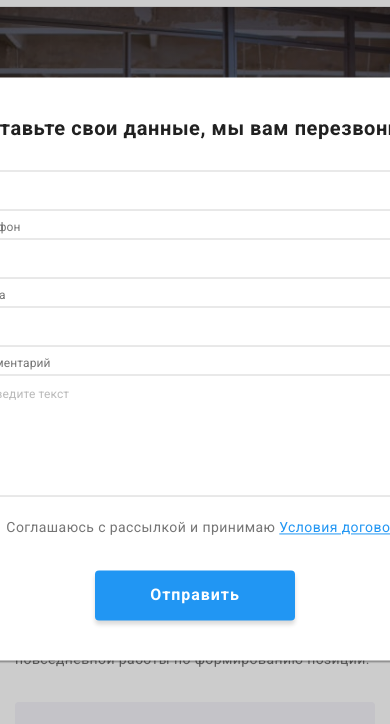
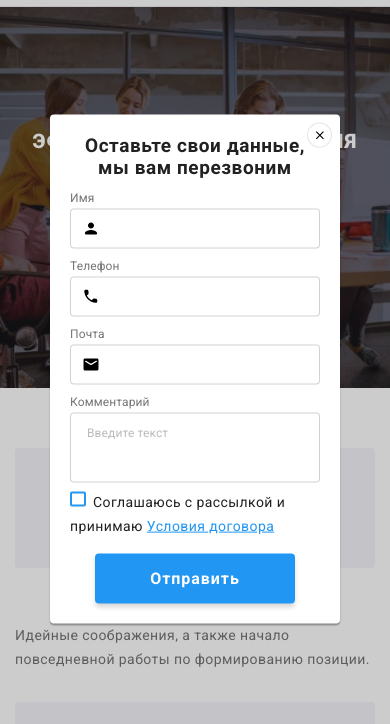
Before and after one commit to atamaiNia/goit-markup-hw-08, a plain HTML site: page index.html in a window 390 px wide. Both pictures are taken after a click on the button "Заказать услугу". Shown: the part 53-777 px from the top of the page. Drawn offline with nearby package versions, Linux system fonts and the light colour scheme.

Commit message:
complete all in 320px

```diff
--- a/js/modal.js
+++ b/js/modal.js
@@ -3,6 +3,7 @@
     openModalBtn: document.querySelector('[data-modal-open]'),
     closeModalBtn: document.querySelector('[data-modal-close]'),
     modal: document.querySelector('[data-modal]'),
+    body: document.querySelector('.body'),
   };
 
   refs.openModalBtn.addEventListener('click', toggleModal);
@@ -10,5 +11,6 @@
 
   function toggleModal() {
     refs.modal.classList.toggle('is-hidden');
+    refs.body.classList.toggle('no-scroll');
   }
 })();
--- a/sass/components/_modal.scss
+++ b/sass/components/_modal.scss
@@ -3,13 +3,17 @@
   top: 50%;
   left: 50%;
   transform: translate(-50%, -50%);
-  width: 528px;
-  min-height: 581px;
+  width: 290px;
   background-color: var(--main-bg-color);
   border-radius: 4px;
-  padding: 40px;
+  padding: 20px;
   box-shadow: 0px 1px 3px rgba(0, 0, 0, 0.12), 0px 1px 1px rgba(0, 0, 0, 0.14),
     0px 2px 1px rgba(0, 0, 0, 0.2);
+  @include desktop {
+    width: 528px;
+    padding: 40px;
+    min-height: 581px;
+  }
 }
 
 .modal__btn-close {
@@ -20,11 +24,16 @@
   justify-content: center;
   align-items: center;
   background-color: var(--main-bg-color);
+  width: 25px;
+  height: 25px;
+  padding: 5px;
+  border: 1px solid rgba(0, 0, 0, 0.1);
+  border-radius: 50%;
+  @include mobile {
     width: 30px;
     height: 30px;
     padding: 6px;
-  border: 1px solid rgba(0, 0, 0, 0.1);
-  border-radius: 50%;
+  }
 }
 
 .modal__icon-close {
@@ -46,12 +55,15 @@
 
 .modal__title {
   font-weight: 700;
-  font-size: 20px;
+  font-size: 19px;
   line-height: 1.15;
   letter-spacing: 0.03em;
   color: var(--main-text-color);
   text-align: center;
   margin-bottom: 12px;
+  @include mobile {
+    font-size: 20px;
+  }
 }
 
 .form__field {
@@ -60,6 +72,9 @@
   &:nth-child(4) {
     display: flex;
     flex-direction: column;
+    margin-bottom: 8px;
+  }
+  @include desktop {
     margin-bottom: 20px;
   }
 }
@@ -108,7 +123,7 @@
 .form__textarea {
   resize: none;
   padding: 12px 16px;
-  height: 122px;
+  height: 70px;
   border: 1px solid rgba(33, 33, 33, 0.2);
   border-radius: 4px;
   transition: border var(--transition);
@@ -117,6 +132,9 @@
   &:hover,
   &:focus {
     border-color: var(--main-hover-color);
+  }
+  @include desktop {
+    height: 122px;
   }
 
   &::placeholder {
@@ -134,14 +152,18 @@
 }
 
 .checkbox__label {
+  display: block;
+  width: 100%;
+  @include desktop {
     display: flex;
     justify-content: center;
     align-items: center;
     color: var(--secondary-text-color);
   }
+}
 
 .checkbox__agreement {
-  display: flex;
+  display: inline-flex;
   justify-content: center;
   align-items: center;
   width: 16px;
@@ -150,6 +172,9 @@
   border-radius: 2px;
   margin-right: 7px;
   transition: background-color var(--transition);
+  @include desktop {
+    display: flex;
+  }
 }
 
 .checkbox__icon {
@@ -174,7 +199,10 @@
 }
 
 .form__checkbox {
+  margin-bottom: 15px;
+  @include desktop {
     margin-bottom: 30px;
+  }
 }
 
 .form__btn {
```
Also changed, not shown: css/main.css, css/main.min.css, 2 other files. Lines whose indentation alone changed are shown as unchanged.
